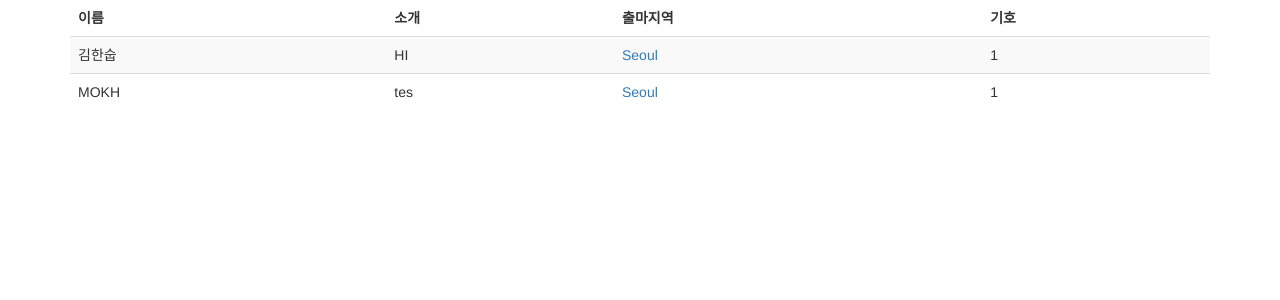
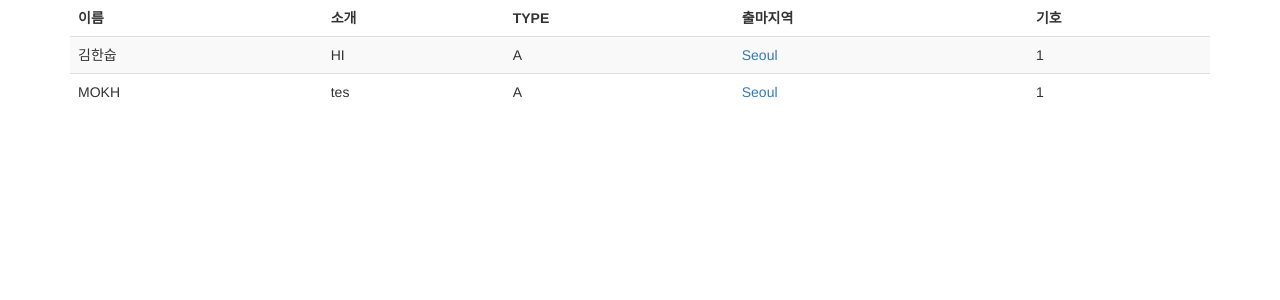
Before and after one commit to mokhs00/django-playground, a Django app: page / in a window 1280 px wide. Shown: the top 300 px of the page. Run offline with Django 3.2, Linux system fonts and the light colour scheme; data comes from the database, SQL or seed files in the repository; both versions use the stored data as it was after the commit; some libraries are stand-ins or nearby versions.

Commit message:
add : enum type  to candidate

```diff
--- a/election/elections/models.py
+++ b/election/elections/models.py
@@ -4,10 +4,13 @@ from django.db import models
 
 
 class Candidate(models.Model):
+    CandidateType = models.TextChoices('CandidateType', 'A B C')
+
     name = models.CharField(max_length=10)
     introduction = models.TextField()
     area = models.CharField(max_length=15)
     party_number = models.IntegerField(default=1)
+    type = models.CharField(max_length=100, choices=CandidateType.choices)
 
     def __str__(self):
         return self.name
--- a/election/elections/templates/elections/index.html
+++ b/election/elections/templates/elections/index.html
@@ -17,6 +17,7 @@
                 <tr>
                     <td><B>이름</B></td>
                     <td><B>소개</B></td>
+                    <td><B>TYPE</B></td>
                     <td><B>출마지역</B></td>
                     <td><B>기호</B></td>
                 </tr>
@@ -26,6 +27,7 @@
                 <tr>
                     <td>{{candidate.name}}</td>
                     <td>{{candidate.introduction}}</td>
+                    <td>{{candidate.type}}</td>
                     <td><a href="areas/{{candidate.area}}">{{candidate.area}}</a></td>
                     <td>{{candidate.party_number}}</td>
                 </tr>
```
Also changed, not shown: election/db.sqlite3, election/elections/migrations/0003_candidate_type.py (added).
